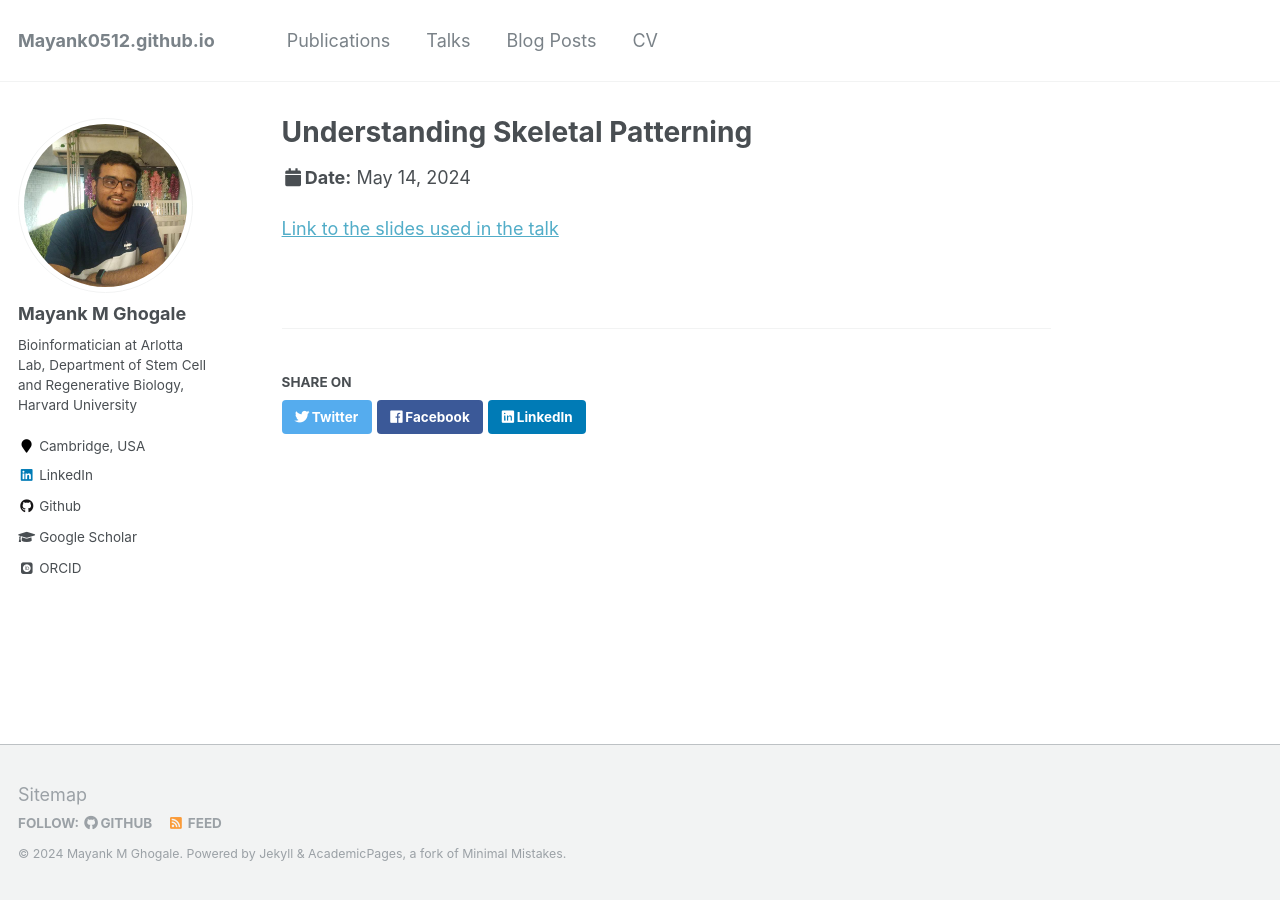
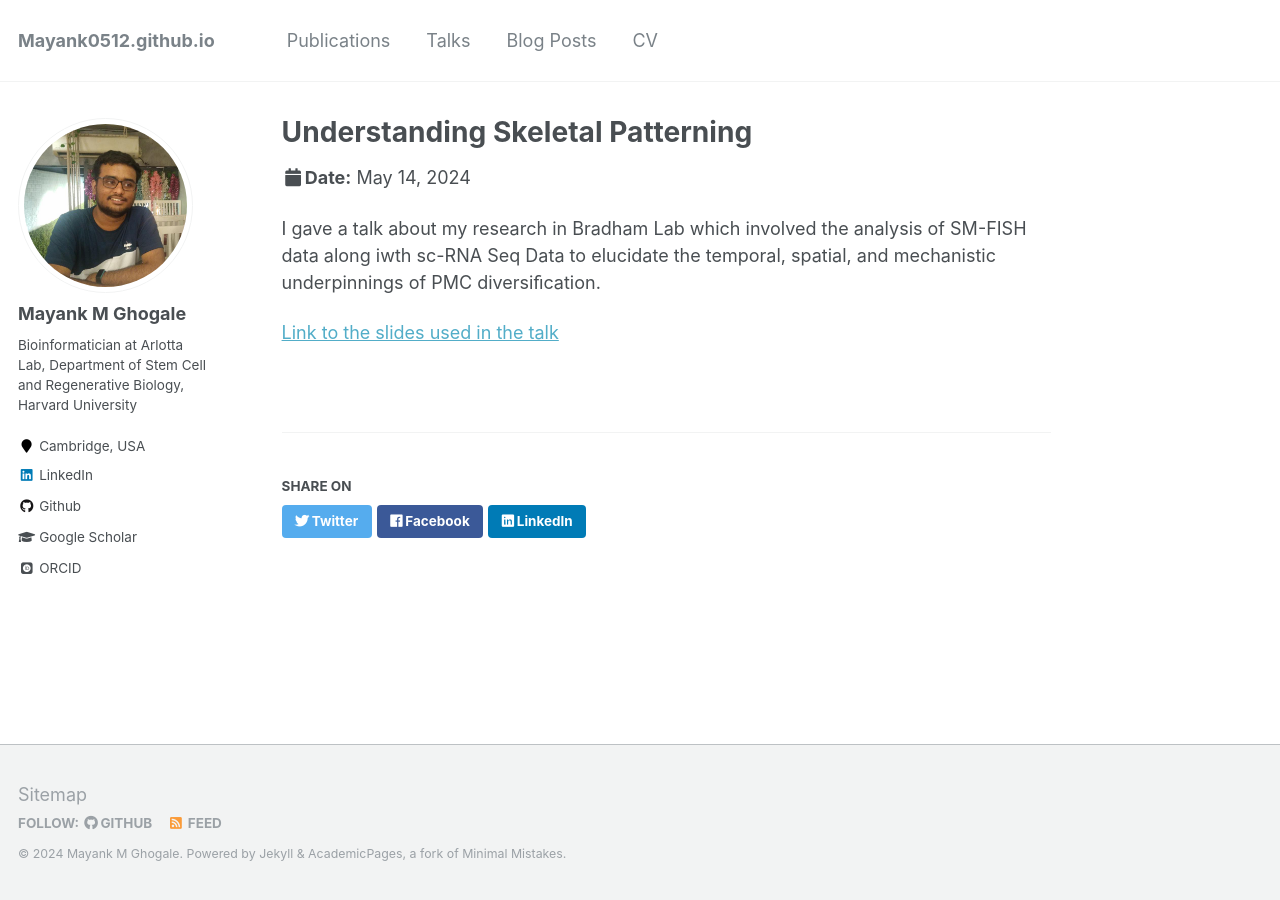
Before and after one commit to Mayank0512/Mayank0512.github.io, a Jekyll site: the page built from _talks/2024-05-14-talk.md, in a window 1280 px wide. Built offline with Jekyll 4.4.1, drawn with Linux system fonts in a browser that asks for light colours; some web fonts are replaced.

Commit message:
Update 2024-05-14-talk.md

```diff
--- a/_talks/2024-05-14-talk.md
+++ b/_talks/2024-05-14-talk.md
@@ -3,9 +3,11 @@ title: "Understanding Skeletal Patterning"
 collection: talks
 type: "Talk"
 permalink: /talks/2024-05-14-talk
-venue: "Massachusetts General Hospital at the Navy Yard"
+venue: "Ting Lab - Massachusetts General Hospital at the Navy Yard"
 date: 2024-05-14
 location: "Boston, MA, USA"
 ---
 
+I gave a talk about my research in Bradham Lab which involved the analysis of SM-FISH data along iwth sc-RNA Seq Data to elucidate the temporal, spatial, and mechanistic underpinnings of PMC diversiﬁcation.
+
 [Link to the slides used in the talk](https://docs.google.com/presentation/d/1h_bQ9o3dC1Gh-eSNnzEcC0RTMqIAoCWh/edit?usp=sharing&ouid=103568743647686940766&rtpof=true&sd=true)
```
